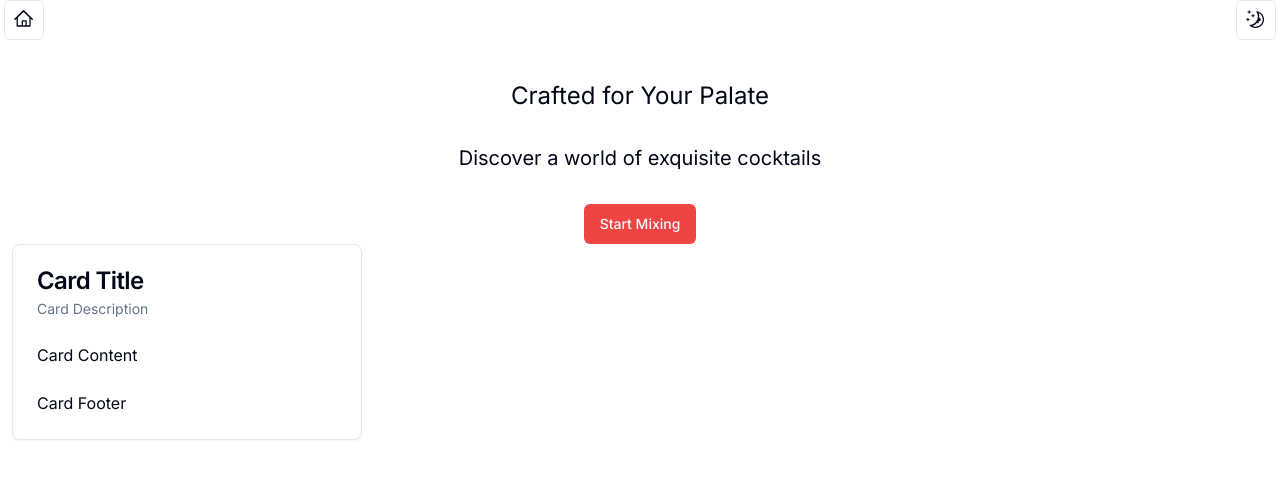
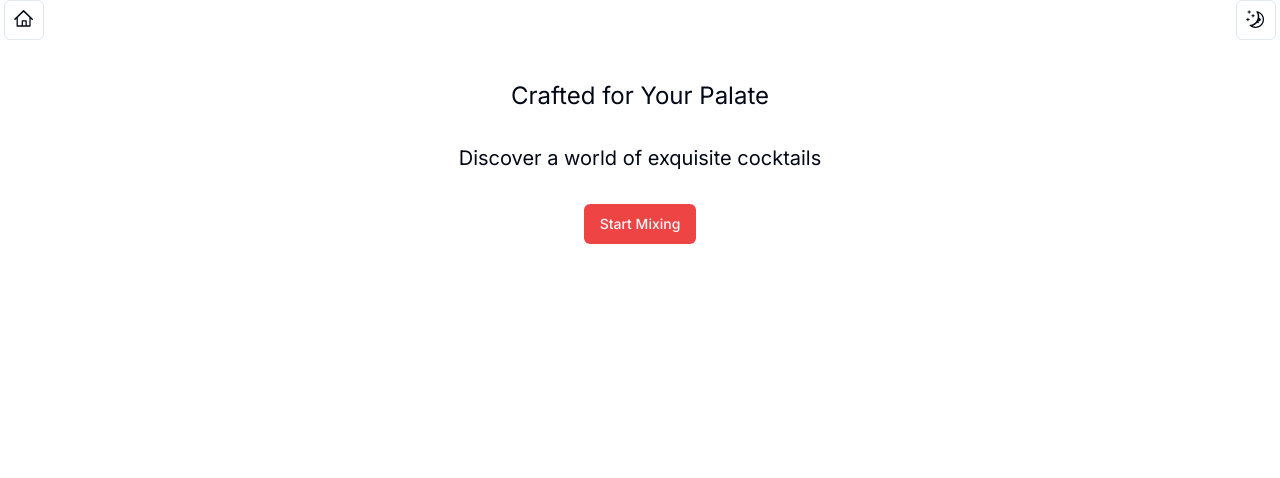
Before and after one commit to kingkwongsta/mixology, a Next.js app: page / in a window 1280 px wide. Shown: the top 478 px of the page. Built offline with nearby package versions, Linux system fonts and the light colour scheme.

Commit message:
remove card test compoennt

```diff
--- a/src/app/components/Welcome.jsx
+++ b/src/app/components/Welcome.jsx
@@ -2,7 +2,6 @@ import Link from "next/link";
 import { Button } from "@/components/ui/button";
 import { useMemo, useEffect, useState } from "react";
 import userStore from "@/lib/userStore";
-import CardTest from "./Card";
 
 export default function Welcome({ display }) {
   const { setQuestionIndex } = userStore();
@@ -35,7 +34,6 @@ export default function Welcome({ display }) {
           </Button>
         </div>
       </div>
-      <CardTest />
     </div>
   );
 }
```
